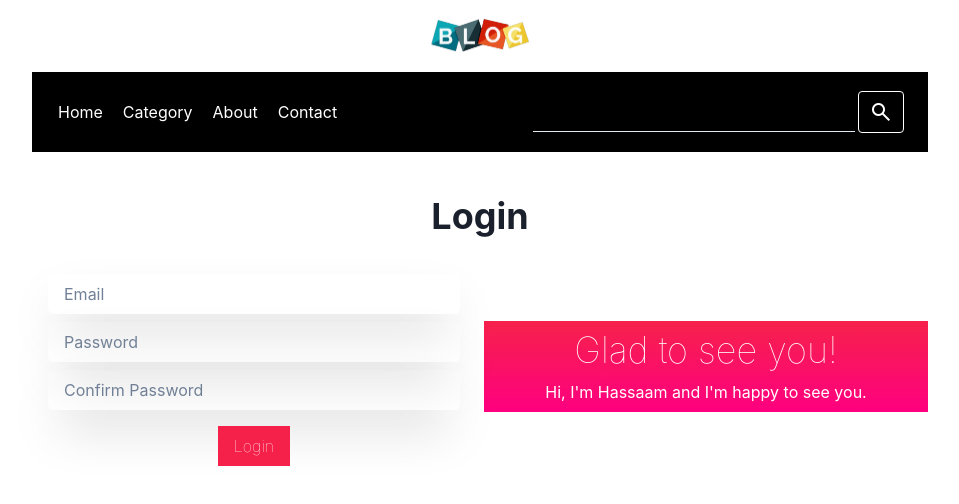
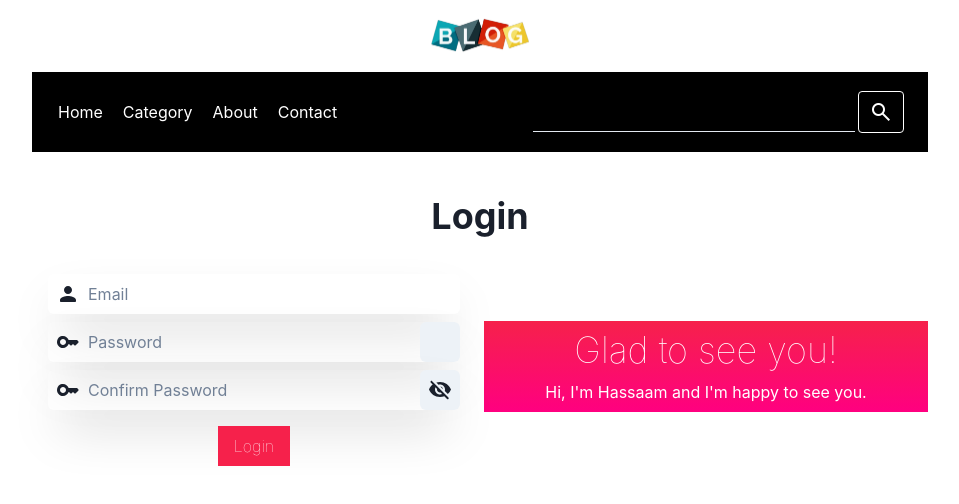
Before and after one commit to hassaammgl/fiverr-chakraui-blog-client, a React (Vite) app: page /login in a window 1280 px wide. Shown: the top 504 px of the page, without its empty margins (160-1119 px from the left). Built offline with nearby package versions, Linux system fonts and the light colour scheme.

Commit message:
adding more element

```diff
--- a/index.html
+++ b/index.html
@@ -5,6 +5,7 @@
     <title>Blog Chakra 😎</title>
     <link rel="icon" type="image/svg+xml" href="/vite.svg" />
     <meta name="viewport" content="width=device-width, initial-scale=1.0" />
+    <link rel="stylesheet" href="https://fonts.googleapis.com/css2?family=Material+Symbols+Rounded:opsz,wght,FILL,GRAD@20..48,100..700,0..1,-50..200" />
     <link
       rel="stylesheet"
       href="https://fonts.googleapis.com/css2?family=Material+Symbols+Outlined:opsz,wght,FILL,GRAD@20..48,100..700,0..1,-50..200"
--- a/package.json
+++ b/package.json
@@ -10,9 +10,12 @@
     "preview": "vite preview"
   },
   "dependencies": {
+    "@chakra-ui/icons": "^2.1.1",
     "@chakra-ui/react": "^2.8.1",
     "@emotion/react": "^11.11.1",
     "@emotion/styled": "^11.11.0",
+    "@mui/icons-material": "^5.14.12",
+    "@mui/material": "^5.14.12",
     "framer-motion": "^10.16.4",
     "react": "^18.2.0",
     "react-dom": "^18.2.0",
--- a/src/components/login signup/Login.jsx
+++ b/src/components/login signup/Login.jsx
@@ -8,7 +8,15 @@ import {
   Button,
   Text,
   Input,
+  InputGroup,
+  InputLeftElement,
+  InputRightElement,
 } from "@chakra-ui/react";
+import PersonRoundedIcon from "@mui/icons-material/PersonRounded";
+import KeyRoundedIcon from "@mui/icons-material/KeyRounded";
+import VisibilityRoundedIcon from "@mui/icons-material/VisibilityRounded";
+import VisibilityOffRoundedIcon from "@mui/icons-material/VisibilityOffRounded";
+import { useState } from "react";
 
 const Login = () => {
   const width = window.innerWidth;
@@ -19,6 +27,13 @@ const Login = () => {
       return "400px";
     }
   };
+
+  const [email, setEmail] = useState("");
+  const [password, setPassword] = useState("");
+  const [cpassword, setCpassword] = useState("");
+  const [showPassword, setShowPassword] = useState("password");
+
+  const handleVisibilityPassword = () => {}
   return (
     <Center>
       <Box m={23} width={getBoxwidth}>
@@ -33,6 +48,10 @@ const Login = () => {
         >
           <VStack w={"100%"} p={2}>
             <Stack display={"flex"} w={"100%"} p={2}>
+              <InputGroup>
+                <InputLeftElement>
+                  <PersonRoundedIcon />
+                </InputLeftElement>
                 <Input
                   boxShadow={"2xl"}
                   focusBorderColor="white"
@@ -41,22 +60,41 @@ const Login = () => {
                   type="text"
                   placeholder="Email"
                 />
+              </InputGroup>
+              <InputGroup>
+                <InputLeftElement>
+                  <KeyRoundedIcon />
+                </InputLeftElement>
+                <InputRightElement>
+                  <Button></Button>
+                </InputRightElement>
                 <Input
                   boxShadow={"2xl"}
                   focusBorderColor="white"
                   border={"none"}
                   outline={"none"}
-                type="password"
+                  type={showPassword}
                   placeholder="Password"
                 />
+              </InputGroup>
+              <InputGroup>
+                <InputRightElement>
+                  <Button onClick={handleVisibilityPassword}>
+                    <VisibilityOffRoundedIcon/>
+                  </Button>
+                </InputRightElement>
+                <InputLeftElement>
+                  <KeyRoundedIcon />
+                </InputLeftElement>
                 <Input
                   boxShadow={"2xl"}
                   focusBorderColor="white"
                   border={"none"}
                   outline={"none"}
-                type="password"
+                  type={showPassword}
                   placeholder="Confirm Password"
                 />
+              </InputGroup>
             </Stack>
             <Button
               bgColor={"rgba(246, 33, 75, 1)"}
--- a/src/style.css
+++ b/src/style.css
@@ -13,7 +13,8 @@
   align-items: center;
   border-radius: 4px;
   border: 1px solid;
-  &:active{
+
+  &:active {
     background: #ecf0f1;
     color: black !important;
   }
```
Also changed, not shown: 1 other file (tests, documents, lock files or other folders). Lines whose indentation alone changed are shown as unchanged.
